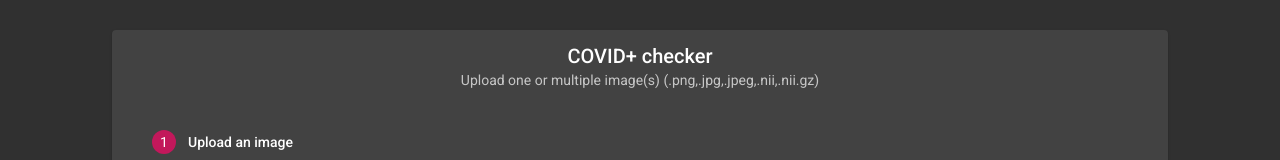
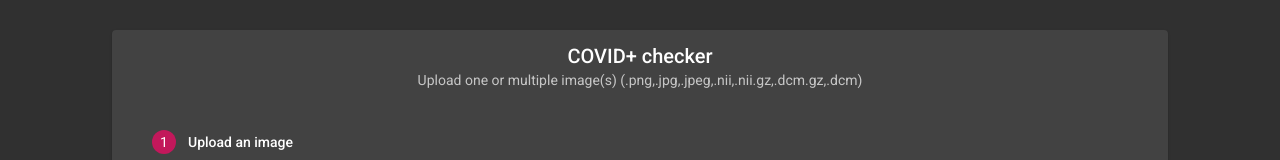
Before and after one commit to me-cedric/datathon-covid-gui, an Angular app: page / in a window 1280 px wide. Shown: the part 201-361 px from the top of the page. Built offline with nearby package versions, Linux system fonts and the light colour scheme; what ngx-dropzone would draw is missing.

Commit message:
add dicom files

```diff
--- a/src/app/app.component.ts
+++ b/src/app/app.component.ts
@@ -30,7 +30,7 @@ interface ApiResults {
 })
 export class AppComponent implements OnInit {
   // File Types
-  allowedFileTypes = '.png,.jpg,.jpeg,.nii,.nii.gz'
+  allowedFileTypes = '.png,.jpg,.jpeg,.nii,.nii.gz,.dcm.gz,.dcm'
 
   // form groupo to valdiate presence of file
   imageFormGroup: FormGroup
```
